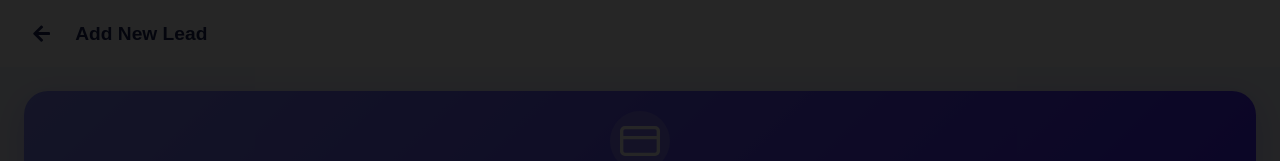
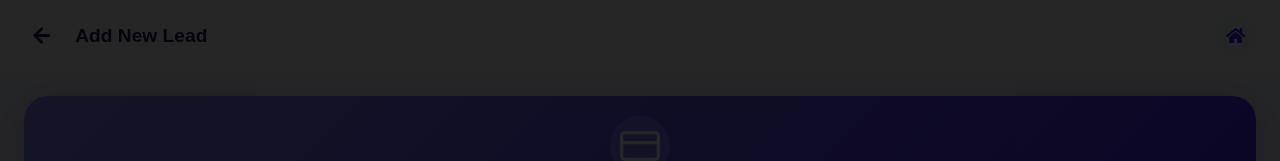
Before and after one commit to rajendransarangan365/FinUp365, a React (Vite) app in the folder fin_followup/: page /add-customer in a window 1280 px wide. Shown: the top 161 px of the page. Built offline with nearby package versions, Linux system fonts and the light colour scheme; sample sign-in values are in the browser's storage.

Commit message:
feat: Add Home icon to Edit Customer and improve error handling fallback

```diff
--- a/fin_followup/src/pages/AddCustomer.jsx
+++ b/fin_followup/src/pages/AddCustomer.jsx
@@ -1,6 +1,6 @@
 import React, { useState } from 'react';
 import { useNavigate, useParams } from 'react-router-dom';
-import { FaArrowLeft, FaCamera, FaMicrophone, FaSave, FaMapMarkerAlt, FaCheck } from 'react-icons/fa';
+import { FaArrowLeft, FaCamera, FaMicrophone, FaSave, FaMapMarkerAlt, FaCheck, FaHome } from 'react-icons/fa';
 import { FiImage, FiUser, FiCreditCard } from 'react-icons/fi';
 import api from '../services/api';
 import '../styles/AddCustomer.css';
@@ -230,7 +230,11 @@ const AddCustomer = () => {
             alert("Business card uploaded to cloud! ✅");
         } catch (error) {
             console.error("Upload error:", error);
-            alert("Upload failed: " + (error.response?.data?.error || error.message));
+            if (error.response && error.response.status === 404) {
+                alert("Quick upload server update pending. Please click the main 'Update Customer' button at the bottom to save your image.");
+            } else {
+                alert("Upload failed: " + (error.response?.data?.error || error.message));
+            }
         } finally {
             setUploadingPhoto(false);
         }
@@ -266,7 +270,11 @@ const AddCustomer = () => {
             alert("Profile picture uploaded to cloud! ✅");
         } catch (error) {
             console.error("Upload error:", error);
-            alert("Upload failed: " + (error.response?.data?.error || error.message));
+            if (error.response && error.response.status === 404) {
+                alert("Quick upload server update pending. Please click the main 'Update Customer' button at the bottom to save your image.");
+            } else {
+                alert("Upload failed: " + (error.response?.data?.error || error.message));
+            }
         } finally {
             setUploadingProfile(false);
         }
@@ -355,11 +363,21 @@ const AddCustomer = () => {
 
     return (
         <div className="add-lead-screen">
-            <header className="add-lead-header">
-                <button className="icon-btn-back" onClick={() => navigate(-1)}>
-                    <FaArrowLeft />
+            <header className="add-lead-header" style={{ justifyContent: 'space-between' }}>
+                <div style={{ display: 'flex', alignItems: 'center', gap: '16px' }}>
+                    <button className="icon-btn-back" onClick={() => navigate(-1)}>
+                        <FaArrowLeft />
+                    </button>
+                    <h1>{id ? 'Edit Customer' : 'Add New Lead'}</h1>
+                </div>
+                <button
+                    className="icon-btn-back"
+                    onClick={() => navigate('/')}
+                    title="Go Home"
+                    style={{ background: '#f5f6fa', borderRadius: '50%', width: '40px', height: '40px' }}
+                >
+                    <FaHome color="#4318ff" />
                 </button>
-                <h1>{id ? 'Edit Customer' : 'Add New Lead'}</h1>
             </header>
 
             <form onSubmit={handleSubmit} className="add-lead-form">
```
